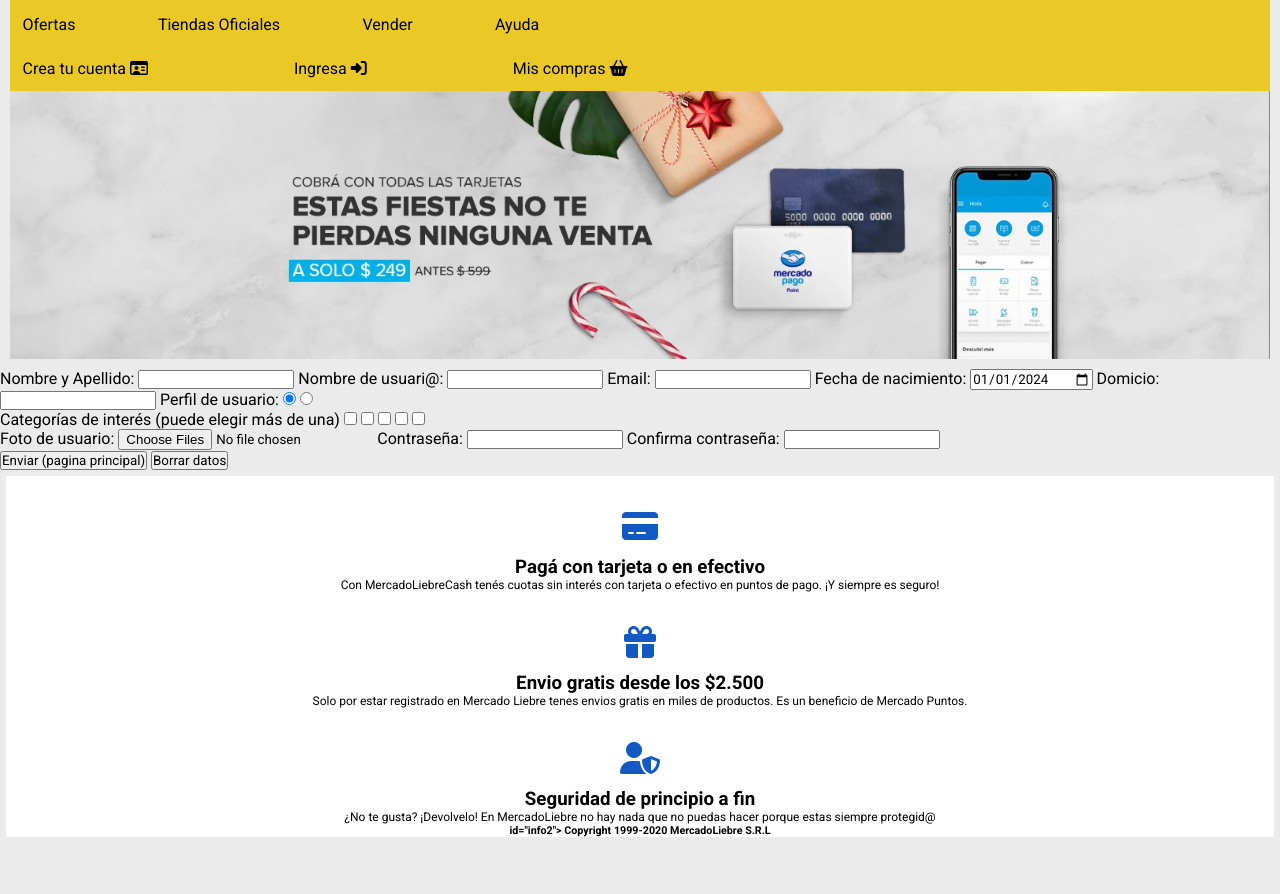
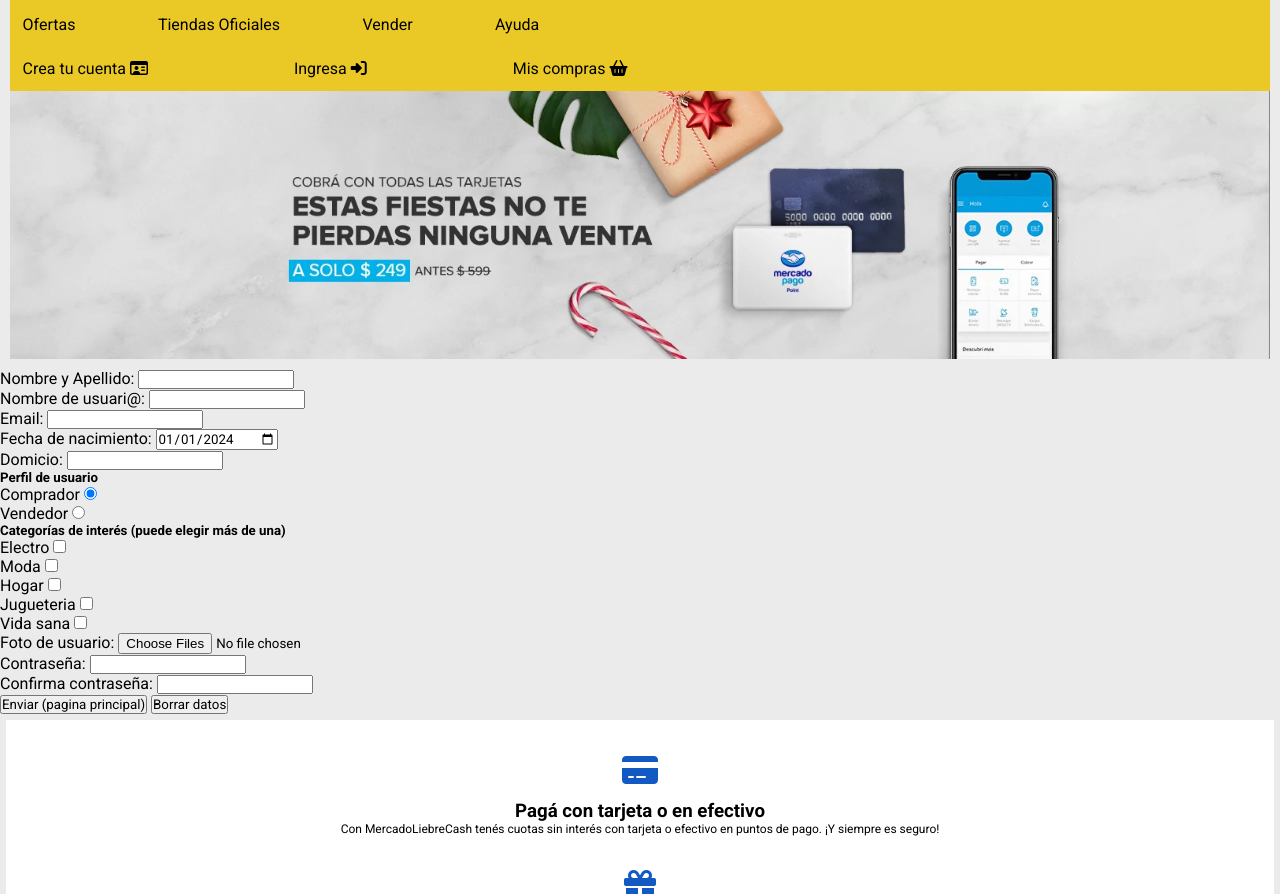
Before and after one commit to Anlu95/MercadoLiebre, a website: page views/register.html in a window 1280 px wide. Shown: the part 387-1281 px from the top of the page. Before the commit the page ends 1230 px from the top, so only its background shows below. Drawn offline with Linux system fonts and the light colour scheme.

Commit message:
subo cambios

```diff
--- a/public/css/general.css
+++ b/public/css/general.css
@@ -5,6 +5,8 @@
 @import "./main.css";
 @import "./footer.css";
 @import "./header.css";
+@import "./register.css";
+@import "./login.css";
 
 :root {
 
--- a/views/register.html
+++ b/views/register.html
@@ -66,52 +66,101 @@
 
     <form action="/registro" method="post">
 
-        <label for="Nombre">Nombre y Apellido:</label>
-        <input type="text" name="nombre" id="nombre">
+        <div>
+            <label for="nombre">Nombre y Apellido:</label>
+            <input type="text" name="nombre" value="" id="nombre">
+        </div>
 
-        <label for="nombre">Nombre de usuari@:</label>
-        <input type="text" name="nombre" id="nombre">
+        <div>
+            <label for="usuario">Nombre de usuari@:</label>
+            <input type="text" name="usuario" value="" id="usuario">
+        </div>
 
+        <div>
             <label for="email">Email:</label>
-        <input type="email" name="email" id="email">
+            <input type="email" name="email" value="" id="email">
+        </div>
 
-        <label for="fecha">Fecha de nacimiento:</label>
-        <input type="date" name="fecha" value="2024-01-01" min="30-01-1995" max="30-01-2025" >
+        <div>
+            <label for="fechaNac">Fecha de nacimiento:</label>
+            <input type="date" name="fechaNac" value="2024-01-01" min="30-01-1995" max="30-01-2025" id="fechaNac">
+        </div>
 
+        <div>
             <label for="domicio">Domicio:</label>
-        <input type="text" name="domicio">
+            <input type="text" name="domicio" value="" id="domicio">
+        </div>
 
-    <form action="" method="">
-        <label for="perfil">Perfil de usuario:</label>
-        <input type="radio" name="perfil-de-usuario" value="Comprador" checked>
-        <input type="radio" name="perfil-de-usuario" value="Vendedor">
-    </form>
 
-     <form action="" method="">
-        <label for="Categoria">Categorías de interés (puede elegir más de una)
-        </label>
-        <input type="checkbox" name="Categorías-de-interés(puede elegir más de una)" value="Electro">
-        <input type="checkbox" name="Categorías de interés (puede elegir más de una)" value="Moda">
-        <input type="checkbox" name="Categorías de interés (puede elegir más de una)" value="Hogar">
-        <input type="checkbox" name="Categorías de interés (puede elegir más de una)" value="Jugueteria">
-        <input type="checkbox" name="Categorías de interés (puede elegir más de una)" value="Vida sana">
-    </form>
+        <div>
+            <h5>Perfil de usuario</h5>
+            <div>
+                <label for="Comprador">Comprador</label>
+                <input type="radio" name="perfil-de-usuario" id="Comprador" value="Comprador" checked>
+            </div>
 
+            <div>
+                <label for="Vendedor">Vendedor</label>
+                <input type="radio" name="perfil-de-usuario" id="Vendedor" value="Vendedor">
+            </div>
+        </div>
+
+        <div>
+            <h5>Categorías de interés (puede elegir más de una)</h5>
+            <div>
+
+                <div>
+                    <label for="Electro">Electro</label>
+                    <input type="checkbox" name="Categorías-de-interés(puede elegir más de una)" id="Electro"
+                        value="Electro">
+                </div>
+
+                <div>
+                    <label for="Moda">Moda</label>
+                    <input type="checkbox" name="Categorías-de-interés(puede elegir más de una)" id="Moda"
+                        value="Moda">
+                </div>
+
+                <div>
+                    <label for="Hogar">Hogar</label>
+                    <input type="checkbox" name="Categorías-de-interés(puede elegir más de una)" id="Hogar"
+                        value="Hogar">
+                </div>
+
+                <div>
+                    <label for="Jugueteria">Jugueteria</label>
+                    <input type="checkbox" name="Categorías-de-interés(puede elegir más de una)" id="Jugueteria"
+                        value="Jugueteria">
+                </div>
+
+                <div>
+                    <label for="Vida sana">Vida sana</label>
+                    <input type="checkbox" name="Categorías-de-interés(puede elegir más de una)" id="Vida sana"
+                        value="Vida sana">
+                </div>
+
+            </div>
+        </div>
+
+
+        <div>
             <label>Foto de usuario:</label>
             <input type="file" name="avatar" accept=".jpg" multiple>
+        </div>
 
-        <label for="password">Contraseña:</label>
-        <input type="password" name="password">
+        <div>
+            <label for="contrasenia">Contraseña:</label>
+            <input type="password" name="contrasenia" value="" id="contrasenia">
+        </div>
 
-        <label for="password">Confirma contraseña:</label>
-        <input type="password" name="password">
-
-
-    <form action="" method="">
+        <div>
+            <label for="contrasenia">Confirma contraseña:</label>
+            <input type="password" name="contrasenia" value="" id="contrasenia">
+        </div>
 
         <button type="submit">Enviar (pagina principal)</button>
         <button type="reset">Borrar datos</button>
-    </form>
+
 
     </form>
 
```
Also changed, not shown: views/login.html (+9 -4 lines), public/css/login.css (added), public/css/register.css (added). Lines whose indentation alone changed are shown as unchanged.
